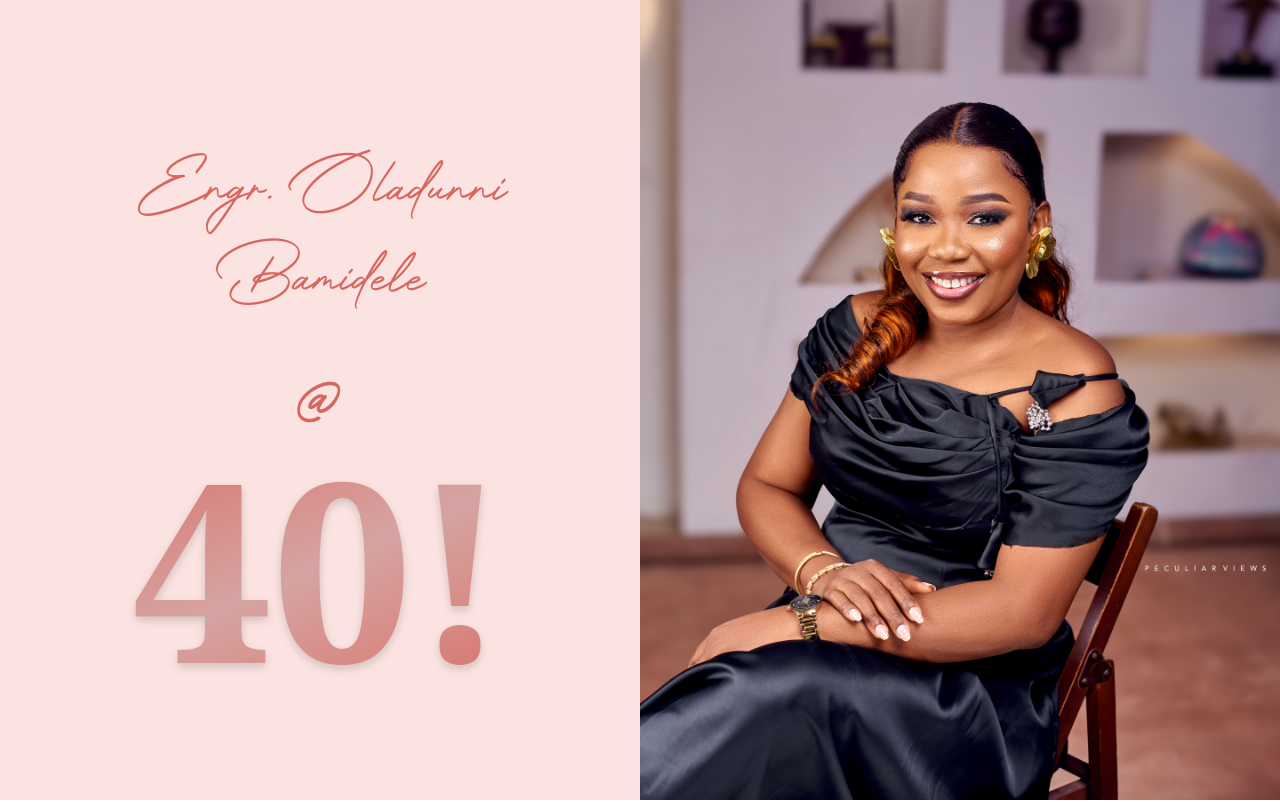
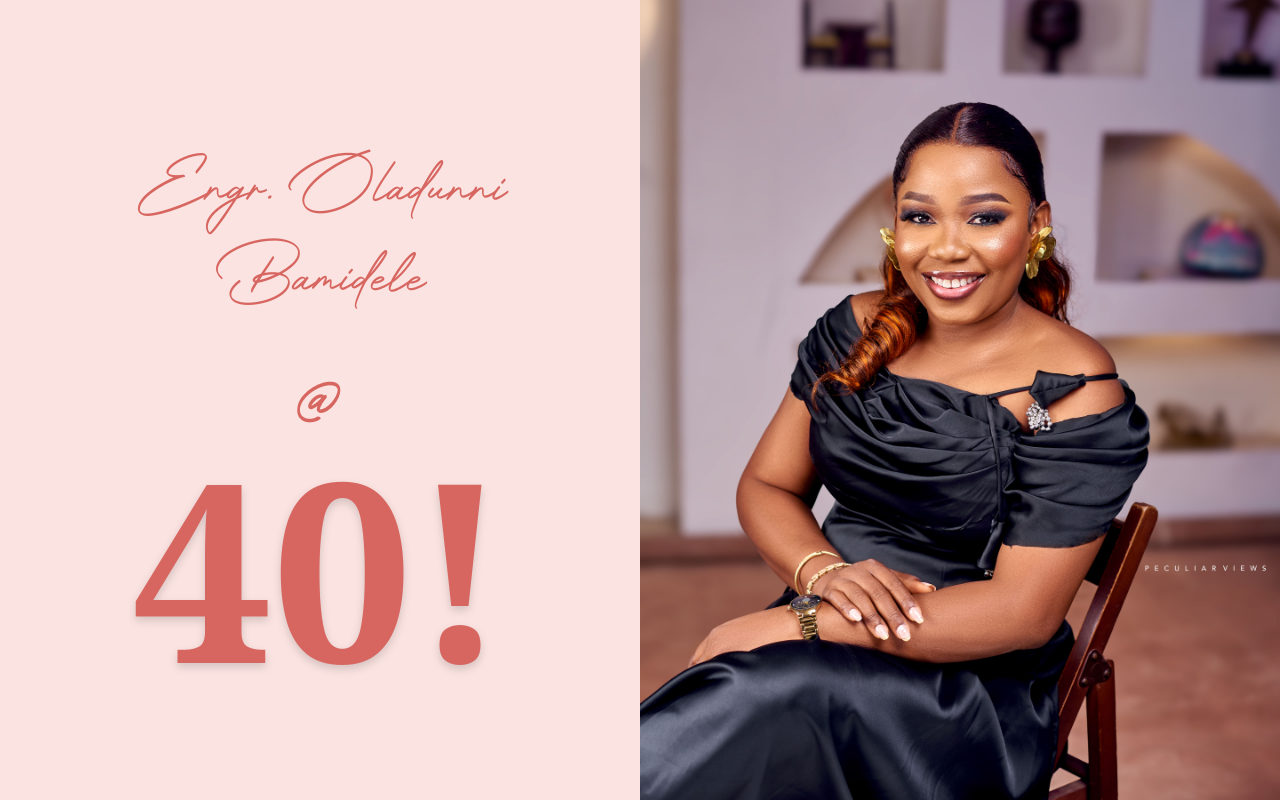
Before and after one commit to ifeoluwafolami/dunni-at-40, a React (Vite) app in the folder client/: page / in a window 1280 px wide. Shown: the top 802 px of the page. Built offline with nearby package versions, Linux system fonts and the light colour scheme; no server answers; a web font is replaced by a local one.

Commit message:
40 tweak

```diff
--- a/client/src/App.tsx
+++ b/client/src/App.tsx
@@ -163,7 +163,7 @@ const HeroSection = () => {
                             </h1>
                             <div className="text-4xl lg:text-9xl text-text mb-4">@</div>
                         </div>
-                        <div className="text-[200px] lg:text-[250px] font-bold leading-none text-transparent bg-gradient-to-br from-text via-accent-pink to-text border-text bg-clip-text drop-shadow-lg font-liberty mt-[-3rem]">
+                        <div className="text-[200px] lg:text-[250px] font-bold leading-none text-transparent bg-text border-text bg-clip-text drop-shadow-lg font-liberty mt-[-3rem]">
                             40!
                         </div>
                     </div>
```
